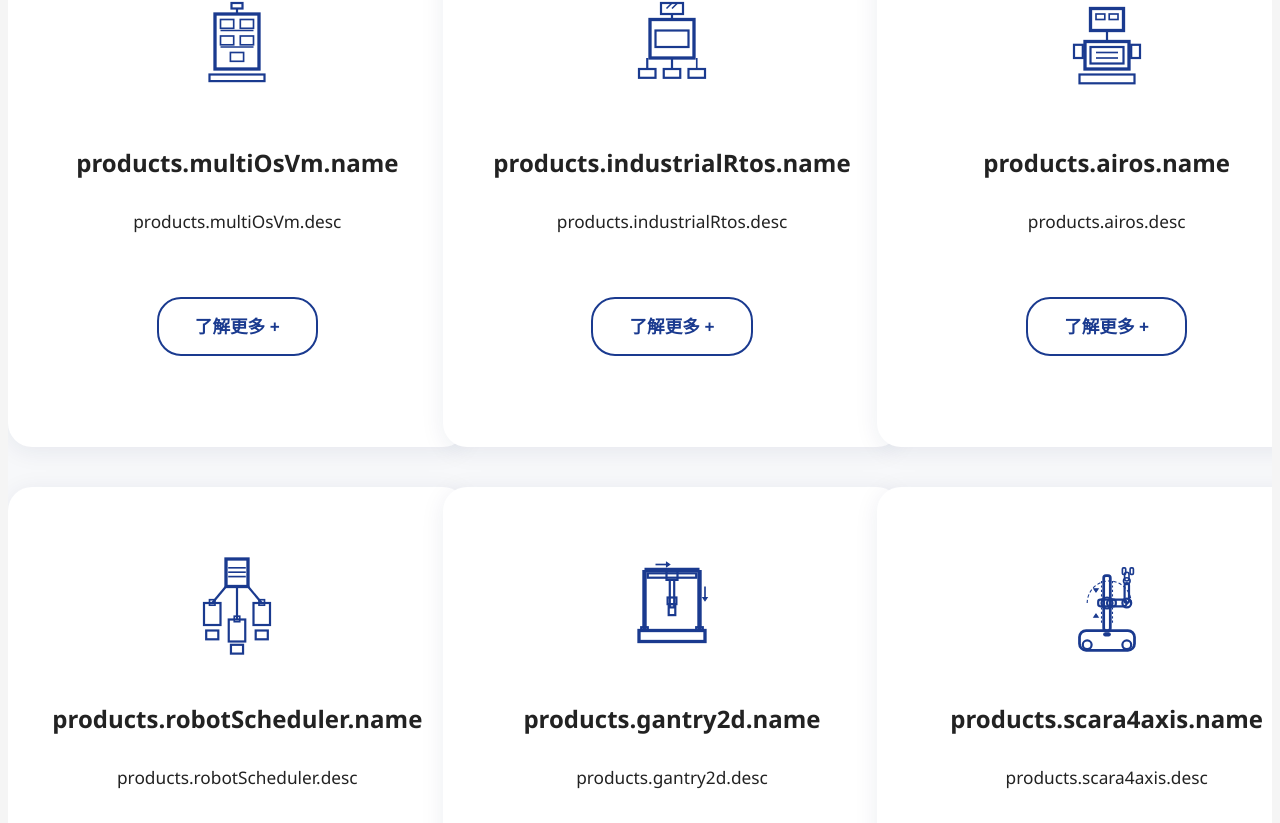
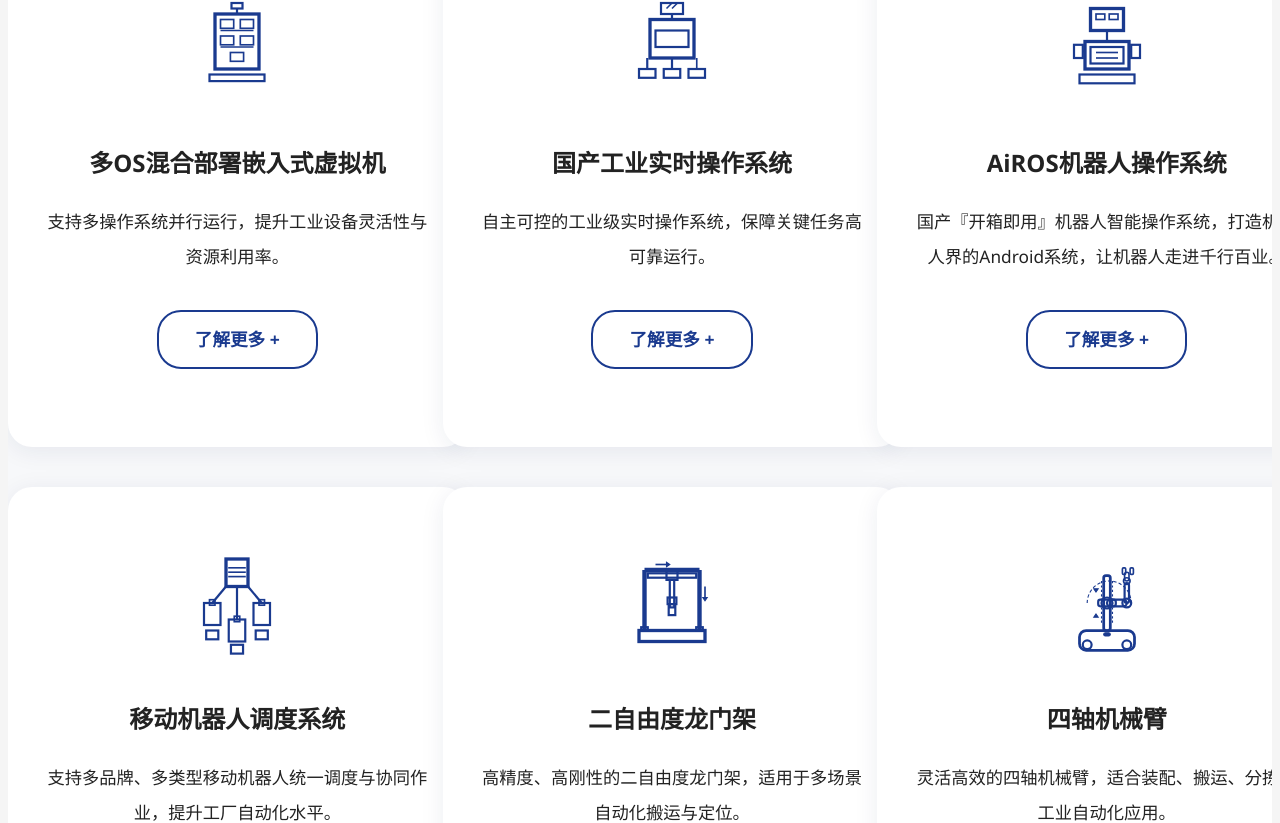
Before and after one commit to Soberis/zero-ant-home-website, a Vue app: page / in a window 1280 px wide. Shown: the part 1201-2024 px from the top of the page. Built offline with nearby package versions, Linux system fonts and the light colour scheme.

Commit message:
feat(i18n): 实现业务组件国际化支持
- 将 Partners、VideoCases 和 CoreProducts 组件中的静态文本替换为国际化字段
- 在 en.json 和 zh.json 中添加新的翻译字段
- 修改视频数据文件使用国际化字段代替硬编码文本

```diff
--- a/src/components/business/CoreProducts.vue
+++ b/src/components/business/CoreProducts.vue
@@ -14,9 +14,9 @@
           />
         </div>
 
-        <div class="product-title">{{ product.name }}</div>
-
-        <div class="product-desc">{{ product.desc }}</div>
+        <div class="product-title">{{ t(product.name) }}</div>
+
+        <div class="product-desc">{{ t(product.desc) }}</div>
          <router-link :to="getProductDetailLink(product)" class="more-btn"
           >了解更多 +</router-link
         >
@@ -32,7 +32,10 @@
 // 核心产品数据
 import { products } from '@/data/products';
 import { getProductDetailLink } from '@/helpers/product';
+import { useI18n } from 'vue-i18n';
 import { h, type Component } from 'vue';
+
+const { t } = useI18n();
 
 // 多OS混合部署嵌入式虚拟机图标 - 专业工业设计
 const MultiOsVmIcon = () =>
--- a/src/components/business/Partners.vue
+++ b/src/components/business/Partners.vue
@@ -2,7 +2,7 @@
 
   <section class="global-partners">
 
-    <h2 class="section-title">合作伙伴</h2>
+    <h2 class="section-title">{{ $t('nav.partners') }}</h2>
 
     <div class="section-underline"></div>
 
--- a/src/components/business/VideoCases.vue
+++ b/src/components/business/VideoCases.vue
@@ -2,7 +2,7 @@
 
   <section class="video-cases">
 
-    <h2 class="section-title">视频案例</h2>
+    <h2 class="section-title">{{ $t('nav.videoCases') }}</h2>
 
     <div class="videos-list">
 
@@ -16,7 +16,7 @@
            <img :src="video.img" :alt="video.title" loading="lazy" />
         </div>
 
-        <div class="video-title">{{ video.title }}</div>
+        <div class="video-title">{{ $t(video.title) }}</div>
          <router-link :to="`/video/${video.slug}`" class="more-btn"
           >观看视频 +</router-link
         >
--- a/src/data/videos.ts
+++ b/src/data/videos.ts
@@ -92,8 +92,8 @@
     slug: "medical-automation",
     type: "bilibili",
     url: `https://www.bilibili.com/video/BV1KKuXzaEG1/${BILIBILI_BASE_PARAMS}`,
-    title: "医疗自动化",
-    desc: "本视频展示了零蚁科技在医疗自动化领域的应用案例，包括自动化物品传送、智能调度等创新技术，助力医院与实验室提升效率与安全。",
+    title: "videos.medical-automation.title",
+    desc: "videos.medical-automation.desc",
     tags: ["医疗自动化", "智能调度", "医院物流"],
     publishDate: "2024-04-01",
   },
@@ -101,8 +101,8 @@
     slug: "semiconductor",
     type: "bilibili",
     url: `https://www.bilibili.com/video/BV1NKuXzaEff/${BILIBILI_BASE_PARAMS}`,
-    title: "半导体加工自动化",
-    desc: "本视频展示了零蚁科技在半导体加工领域的自动化搬运、智能调度等创新应用，助力芯片制造与封装测试提质增效。",
+    title: "videos.semiconductor.title",
+    desc: "videos.semiconductor.desc",
     tags: ["半导体加工", "自动化", "智能制造"],
     publishDate: "2024-04-01",
   },
@@ -110,8 +110,8 @@
     slug: "dual-robot-collaboration",
     type: "bilibili",
     url: `https://www.bilibili.com/video/BV1CvgqznEpw/${BILIBILI_BASE_PARAMS}`,
-    title: "双机协作",
-    desc: "本视频展示了零蚁科技双机协作的实际应用场景，通过多机器人协同作业，实现高效、智能的自动化搬运与任务分配，提升生产效率与柔性化水平。",
+    title: "videos.dual-robot-collaboration.title",
+    desc: "videos.dual-robot-collaboration.desc",
     tags: ["机器人协作", "多机调度", "智能制造"],
     publishDate: "2024-04-15",
   },
@@ -119,8 +119,8 @@
     slug: "polishing-robot",
     type: "bilibili",
     url: `https://www.bilibili.com/video/BV1AYgqzQE3E/${BILIBILI_BASE_PARAMS}`,
-    title: "打磨机器人",
-    desc: "本视频展示了零蚁科技自主研发的打磨机器人在工业自动化生产线中的应用，通过智能控制与高精度打磨技术，实现高效、稳定的表面处理作业，提升产品质量与生产效率。",
+    title: "videos.polishing-robot.title",
+    desc: "videos.polishing-robot.desc",
     tags: ["打磨机器人", "工业自动化", "表面处理"],
     publishDate: "2024-04-15",
   },
@@ -128,8 +128,8 @@
     slug: "composite-robot-application",
     type: "bilibili",
     url: `https://www.bilibili.com/video/BV1AYgqzQECX/${BILIBILI_BASE_PARAMS}`,
-    title: "复合机器人应用",
-    desc: "本视频展示了零蚁科技复合机器人在智能制造与自动化物流中的创新应用，通过多功能集成与智能调度，实现复杂场景下的高效协作与柔性生产。",
+    title: "videos.composite-robot-application.title",
+    desc: "videos.composite-robot-application.desc",
     tags: ["复合机器人", "智能制造", "自动化物流"],
     publishDate: "2024-04-15",
   },
@@ -137,8 +137,8 @@
     slug: "radar-360-scanning",
     type: "bilibili",
     url: `https://www.bilibili.com/video/BV1czgNztEWo/${BILIBILI_BASE_PARAMS}`,
-    title: "360度雷达扫描",
-    desc: "展示零蚁科技先进的360度雷达扫描技术，实现全方位环境感知和精准定位，为机器人导航提供可靠的技术支撑。",
+    title: "videos.radar-360-scanning.title",
+    desc: "videos.radar-360-scanning.desc",
     duration: "3:25",
     tags: ["雷达技术", "AGV导航", "环境感知"],
     publishDate: "2024-01-15",
@@ -147,8 +147,8 @@
     slug: "agv-product-introduction",
     type: "bilibili",
     url: `https://www.bilibili.com/video/BV1czgNzbERX/${BILIBILI_BASE_PARAMS}`,
-    title: "AGV产品介绍",
-    desc: "详细介绍零蚁科技自主研发的AGV自动导引车产品，包括核心技术特点、应用场景和实际运行效果展示。",
+    title: "videos.agv-product-introduction.title",
+    desc: "videos.agv-product-introduction.desc",
     duration: "5:12",
     tags: ["AGV产品", "自动导引", "智能制造"],
     publishDate: "2024-02-20",
@@ -157,8 +157,8 @@
     slug: "ultrasound-medical-robot",
     type: "bilibili",
     url: `https://www.bilibili.com/video/BV1czgNztEv9/${BILIBILI_BASE_PARAMS}`,
-    title: "B超机器人",
-    desc: "展示零蚁科技在医疗自动化领域的创新成果，B超机器人实现自动化超声检查，提升医疗效率和检查精度。",
+    title: "videos.ultrasound-medical-robot.title",
+    desc: "videos.ultrasound-medical-robot.desc",
     duration: "4:38",
     tags: ["医疗机器人", "B超检查", "医疗自动化"],
     publishDate: "2024-03-10",
@@ -167,8 +167,8 @@
     slug: "ur-robot-llm-motion-capture",
     type: "bilibili",
     url: `https://www.bilibili.com/video/BV1TXg7zTEL2/${BILIBILI_BASE_PARAMS}`,
-    title: "UR机器人大语言模型动作抓取",
-    desc: "本视频展示了零蚁科技基于大语言模型的UR机器人动作抓取与智能控制，通过AI与机器人深度融合，实现复杂任务的自主学习与高效执行，推动智能制造与人机协作新发展。",
+    title: "videos.ur-robot-llm-motion-capture.title",
+    desc: "videos.ur-robot-llm-motion-capture.desc",
     tags: ["UR机器人", "大语言模型", "动作抓取", "智能制造"],
     publishDate: "2024-05-01",
   },
@@ -176,8 +176,8 @@
     slug: "four-axis-robot-open-fridge",
     type: "bilibili",
     url: `https://www.bilibili.com/video/BV1KXg7zTEJw/${BILIBILI_BASE_PARAMS}`,
-    title: "四轴机器人开冰箱",
-    desc: "本视频展示了零蚁科技四轴机器人在自动化场景下开冰箱的创新应用，通过高精度运动控制与智能感知，实现复杂动作的自主执行，体现了机器人柔性作业与智能制造的深度融合。",
+    title: "videos.four-axis-robot-open-fridge.title",
+    desc: "videos.four-axis-robot-open-fridge.desc",
     tags: ["四轴机器人", "自动化", "智能制造", "运动控制"],
     publishDate: "2024-05-01",
   },
@@ -185,8 +185,8 @@
     slug: "servo-motor-station",
     type: "bilibili",
     url: `https://www.bilibili.com/video/BV1KXg7zTECP/${BILIBILI_BASE_PARAMS}`,
-    title: "伺服电机台站",
-    desc: "本视频展示了零蚁科技伺服电机台站的自动化控制与应用，通过高性能伺服系统实现精准定位与高效作业，助力智能制造与工业自动化升级。",
+    title: "videos.servo-motor-station.title",
+    desc: "videos.servo-motor-station.desc",
     tags: ["伺服电机", "自动化", "智能制造", "工业控制"],
     publishDate: "2024-05-01",
   },
@@ -194,8 +194,8 @@
     slug: "personalized-prescription-pharmaceutical",
     type: "bilibili",
     url: `https://www.bilibili.com/video/BV1U2bdz8Evd/${BILIBILI_BASE_PARAMS}`,
-    title: "个性化处方制药",
-    desc: "本视频展示了零蚁科技在个性化处方制药领域的创新应用，通过智能自动化技术实现个性化药物定制，提升医疗精准度和患者治疗效果。",
+    title: "videos.personalized-prescription-pharmaceutical.title",
+    desc: "videos.personalized-prescription-pharmaceutical.desc",
     tags: ["个性化制药", "医疗自动化", "智能定制", "精准医疗"],
     publishDate: "2024-04-20",
   },
@@ -203,8 +203,8 @@
     slug: "mobile-transfer-robot",
     type: "bilibili",
     url: `https://www.bilibili.com/video/BV1b2bdz8ES3/${BILIBILI_BASE_PARAMS}`,
-    title: "移动传送机器人",
-    desc: "本视频展示了零蚁科技移动传送机器人的高效自动化搬运能力，通过智能导航与精准定位技术，实现复杂环境下的灵活作业，提升物流效率与智能化水平。",
+    title: "videos.mobile-transfer-robot.title",
+    desc: "videos.mobile-transfer-robot.desc",
     tags: ["移动机器人", "自动传送", "智能导航", "物流自动化"],
     publishDate: "2024-05-15",
   },
@@ -212,8 +212,8 @@
     slug: "high-speed-precision-robot-arm",
     type: "bilibili",
     url: `https://www.bilibili.com/video/BV1t2bdz8Ef4/${BILIBILI_BASE_PARAMS}`,
-    title: "机械臂高速高精度演示",
-    desc: "本视频展示了零蚁科技机械臂的高速高精度作业能力，通过先进的运动控制算法与精密机械设计，实现复杂任务的快速精准执行，体现工业自动化的卓越性能。",
+    title: "videos.high-speed-precision-robot-arm.title",
+    desc: "videos.high-speed-precision-robot-arm.desc",
     tags: ["机械臂", "高速高精度", "运动控制", "工业自动化"],
     publishDate: "2024-05-20",
   },
@@ -221,8 +221,8 @@
     slug: "offline-programming",
     type: "bilibili",
     url: `https://www.bilibili.com/video/BV1Et8TzGEkm/${BILIBILI_BASE_PARAMS}`,
-    title: "离线编程",
-    desc: "本视频展示了零蚁科技先进的离线编程技术，通过数字化仿真与虚拟调试，实现机器人程序的高效开发与优化，大幅提升编程效率与作业安全性。",
+    title: "videos.offline-programming.title",
+    desc: "videos.offline-programming.desc",
     tags: ["离线编程", "数字化仿真", "虚拟调试", "智能制造"],
     publishDate: "2024-05-25",
   },
@@ -230,8 +230,8 @@
     slug: "rtos-ethercat-validation",
     type: "bilibili",
     url: `https://www.bilibili.com/video/BV17t8TzGE2i/${BILIBILI_BASE_PARAMS}`,
-    title: "RTOS-EtherCAT电机控制验证",
-    desc: "本视频展示了零蚁科技基于RTOS实时操作系统和EtherCAT总线的电机控制验证，通过高精度同步控制技术，实现多轴电机的实时协调与精准运动。",
+    title: "videos.rtos-ethercat-validation.title",
+    desc: "videos.rtos-ethercat-validation.desc",
     tags: ["RTOS", "EtherCAT", "电机控制", "实时系统", "工业控制"],
     publishDate: "2024-05-28",
   },
@@ -239,8 +239,8 @@
     slug: "robot-polishing-demo",
     type: "bilibili",
     url: `https://www.bilibili.com/video/BV1Bt8TzGEEb/${BILIBILI_BASE_PARAMS}`,
-    title: "机器人打磨工艺演示",
-    desc: "本视频展示了零蚁科技机器人打磨工艺的完整流程，从路径规划到力控打磨，体现了先进的表面处理技术和工业级打磨解决方案。",
+    title: "videos.robot-polishing-demo.title",
+    desc: "videos.robot-polishing-demo.desc",
     tags: ["机器人打磨", "表面处理", "力控技术", "工业自动化"],
     publishDate: "2024-05-30",
   },
--- a/src/locales/en.json
+++ b/src/locales/en.json
@@ -32,6 +32,7 @@
     "controlSystem": "Robot Control System",
     "fourAxisMobileCompound": "4-Axis Mobile Compound Robot",
     "videoCases": "Video Cases",
+    "partners": "Partners",
     "paintRobot": "Painting Robot",
     "realtimeTestBench": "Real-time Test Bench",
     "dualMotorBench": "Dual-motor Turntable",
--- a/src/locales/zh.json
+++ b/src/locales/zh.json
@@ -42,6 +42,7 @@
     "medicalAuto": "医药自动化",
     "semiProcessing": "半导体加工",
     "videoCases": "视频案例",
+    "partners": "合作伙伴",
     "about": "关于我们",
     "companyIntro": "公司介绍",
     "history": "发展历史",
@@ -197,6 +198,81 @@
       "title": "打磨机器人",
       "desc": "本视频展示了零蚁科技自主研发的打磨机器人在工业自动化生产线中的应用，通过智能控制与高精度打磨技术，实现高效、稳定的表面处理作业，提升产品质量与生产效率。",
       "tags": ["打磨机器人", "工业自动化", "表面处理"]
+    },
+    "composite-robot-application": {
+      "title": "复合机器人应用",
+      "desc": "本视频展示了零蚁科技复合机器人在智能制造与自动化物流中的创新应用，通过多功能集成与智能调度，实现复杂场景下的高效协作与柔性生产。",
+      "tags": ["复合机器人", "智能制造", "自动化物流"]
+    },
+    "radar-360-scanning": {
+      "title": "360度雷达扫描",
+      "desc": "展示零蚁科技先进的360度雷达扫描技术，实现全方位环境感知和精准定位，为机器人导航提供可靠的技术支撑。",
+      "tags": ["雷达技术", "AGV导航", "环境感知"]
+    },
+    "agv-product-introduction": {
+      "title": "AGV产品介绍",
+      "desc": "详细介绍零蚁科技自主研发的AGV自动导引车产品，包括核心技术特点、应用场景和实际运行效果展示。",
+      "tags": ["AGV产品", "自动导引", "智能制造"]
+    },
+    "ultrasound-medical-robot": {
+      "title": "B超机器人",
+      "desc": "展示零蚁科技在医疗自动化领域的创新成果，B超机器人实现自动化超声检查，提升医疗效率和检查精度。",
+      "tags": ["医疗机器人", "B超检查", "医疗自动化"]
+    },
+    "ur-robot-llm-motion-capture": {
+      "title": "UR机器人大语言模型动作抓取",
+      "desc": "本视频展示了零蚁科技基于大语言模型的UR机器人动作抓取与智能控制，通过AI与机器人深度融合，实现复杂任务的自主学习与高效执行，推动智能制造与人机协作新发展。",
+      "tags": ["UR机器人", "大语言模型", "动作抓取", "智能制造"]
+    },
+    "four-axis-robot-open-fridge": {
+      "title": "四轴机器人开冰箱",
+      "desc": "本视频展示了零蚁科技四轴机器人在自动化场景下开冰箱的创新应用，通过高精度运动控制与智能感知，实现复杂动作的自主执行，体现了机器人柔性作业与智能制造的深度融合。",
+      "tags": ["四轴机器人", "自动化", "智能制造", "运动控制"]
+    },
+    "servo-motor-station": {
+      "title": "伺服电机台站",
+      "desc": "本视频展示了零蚁科技伺服电机台站的自动化控制与应用，通过高性能伺服系统实现精准定位与高效作业，助力智能制造与工业自动化升级。",
+      "tags": ["伺服电机", "自动化", "智能制造", "工业控制"]
+    },
+    "personalized-prescription-pharmaceutical": {
+      "title": "个性化处方制药",
+      "desc": "本视频展示了零蚁科技在个性化处方制药领域的创新应用，通过智能自动化技术实现个性化药物定制，提升医疗精准度和患者治疗效果。",
+      "tags": ["个性化制药", "医疗自动化", "智能定制", "精准医疗"]
+    },
+    "wafer-transfer": {
+      "title": "晶圆传送机器人运动控制",
+      "desc": "展示零蚁科技在半导体制造领域的晶圆传送机器人运动控制技术，实现高精度、高洁净度的晶圆搬运作业，确保半导体制造过程的可靠性与效率。",
+      "tags": ["晶圆传送", "半导体", "运动控制", "洁净作业"]
+    },
+    "composite-robot-transfer": {
+      "title": "复合机器人传板",
+      "desc": "展示零蚁科技复合机器人在工业自动化中的传板应用，通过多功能集成与智能控制，实现复杂物料搬运任务的高效执行。",
+      "tags": ["复合机器人", "传板作业", "物料搬运", "工业自动化"]
+    },
+    "mobile-transfer-robot": {
+      "title": "移动传送机器人",
+      "desc": "展示零蚁科技移动传送机器人的自动化作业流程，实现物料在不同工位间的高效、精准传送，提升生产线柔性化水平。",
+      "tags": ["移动机器人", "传送作业", "柔性生产", "智能物流"]
+    },
+    "high-speed-precision-robot-arm": {
+      "title": "机械臂高速高精度演示",
+      "desc": "本视频展示了零蚁科技机械臂的高速高精度作业能力，通过先进的运动控制算法与精密机械设计，实现复杂任务的快速精准执行，体现工业自动化的卓越性能。",
+      "tags": ["机械臂", "高速高精度", "运动控制", "工业自动化"]
+    },
+    "offline-programming": {
+      "title": "离线编程",
+      "desc": "本视频展示了零蚁科技先进的离线编程技术，通过数字化仿真与虚拟调试，实现机器人程序的高效开发与优化，大幅提升编程效率与作业安全性。",
+      "tags": ["离线编程", "数字化仿真", "虚拟调试", "智能制造"]
+    },
+    "rtos-ethercat-validation": {
+      "title": "RTOS-EtherCAT电机控制验证",
+      "desc": "本视频展示了零蚁科技基于RTOS实时操作系统和EtherCAT总线的电机控制验证，通过高精度同步控制技术，实现多轴电机的实时协调与精准运动。",
+      "tags": ["RTOS", "EtherCAT", "电机控制", "实时系统", "工业控制"]
+    },
+    "robot-polishing-demo": {
+      "title": "机器人打磨工艺演示",
+      "desc": "本视频展示了零蚁科技机器人打磨工艺的完整流程，从路径规划到力控打磨，体现了先进的表面处理技术和工业级打磨解决方案。",
+      "tags": ["机器人打磨", "表面处理", "力控技术", "工业自动化"]
     },
     "composite-robot-application": {
       "title": "复合机器人应用",
```
